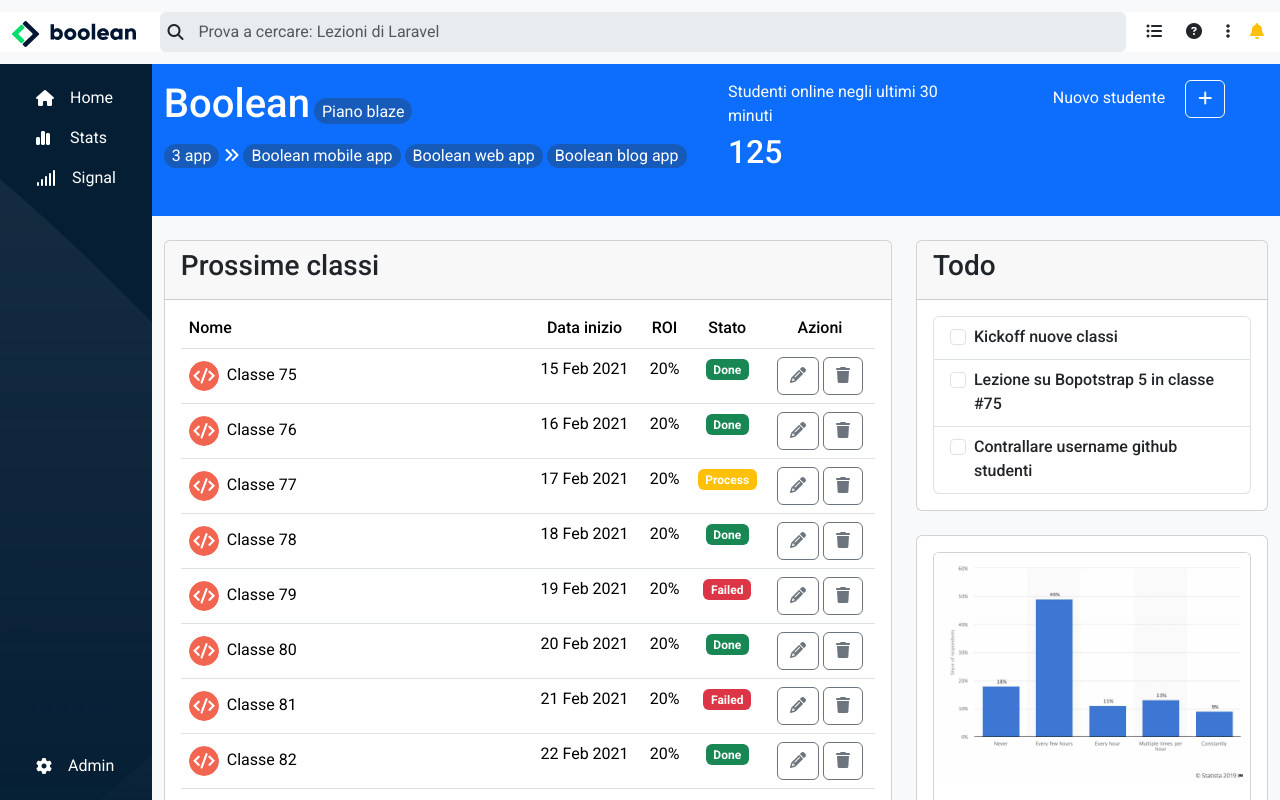
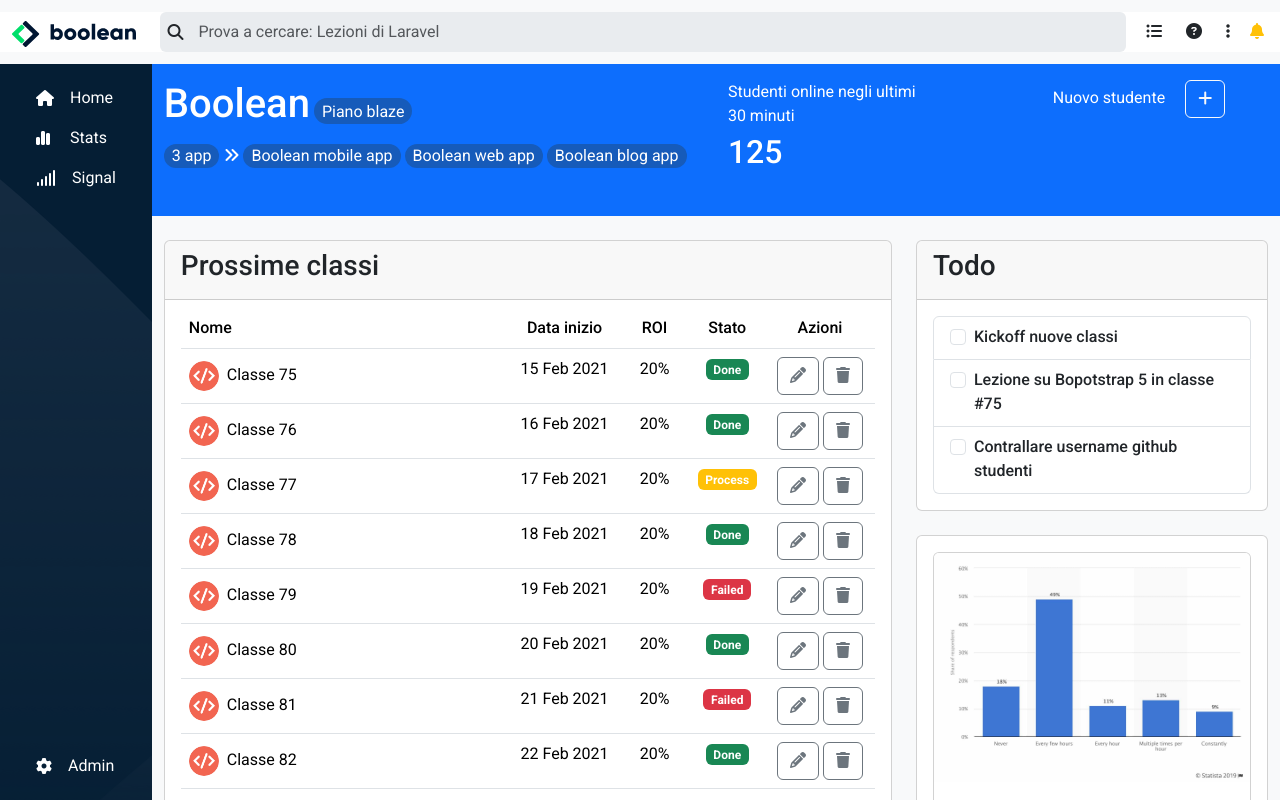
Before and after one commit to albertotaddeucci/html-css-bootstrap-dashboard, a plain HTML site: page index.html in a window 1280 px wide. Drawn offline with nearby package versions, Linux system fonts and the light colour scheme.

Commit message:
es. completato + Bonus

```diff
--- a/css/style.css
+++ b/css/style.css
@@ -32,7 +32,7 @@ body{
     width: 110px;
 }
 .my_cell_short{
-    width: 50px;
+    width: 70px;
 }
 
 td img{
--- a/index.html
+++ b/index.html
@@ -274,7 +274,7 @@
 
             <!-- Studenti online -->
             <div class="col-12 col-md-4 col-lg-3 col-xl-3 pb-4">
-              <p class="m-0">Studenti online negli ultimi 30 minuti</p>
+              <p class="m-0">Studenti online negli ultimi <span class="text-nowrap">30 minuti</span></p>
               <span class="fs-2 fw-medium">125</span>
             </div>
 
@@ -295,7 +295,7 @@
                   <li class="list-group-item">
 
                     <!-- table prossime classi-->
-                    <table class="table">
+                    <table class="table table-hover">
                       <thead class="text-center">
                         <tr>
                           <th scope="col" class="text-start fw-medium">Nome</th>
```
